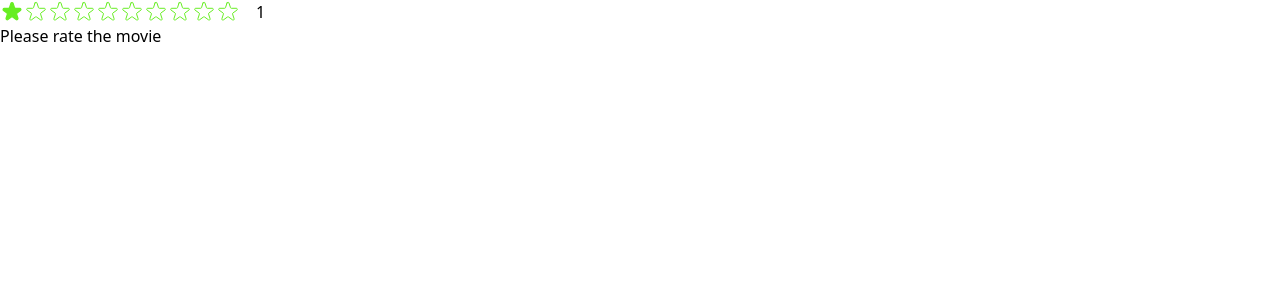
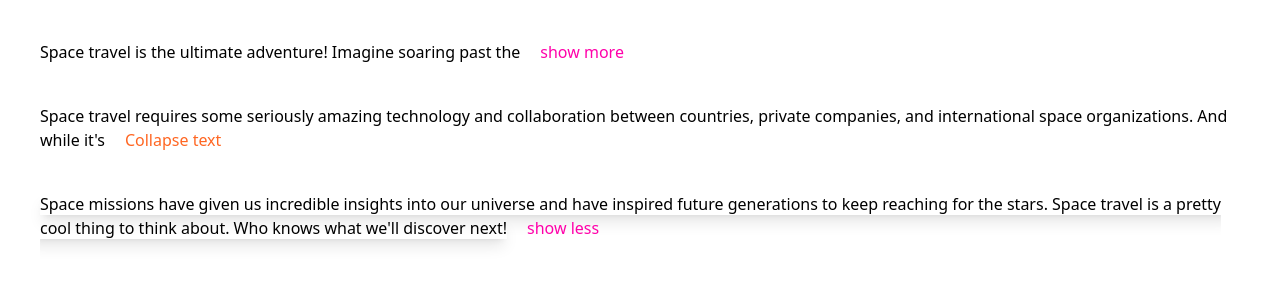
Before and after one commit to f-faizi/Ulearna-React-Projects, a React (Vite) app in the folder my-app/: page / in a window 1280 px wide. Shown: the top 300 px of the page. Built offline with nearby package versions, Linux system fonts and the light colour scheme.

Commit message:
some more compo

```diff
--- a/my-app/src/App.jsx
+++ b/my-app/src/App.jsx
@@ -9,8 +9,9 @@
 import PricingSection from "./components/pricing/PricingSection";
 import BlogHero from "./components/blog/blogHero/BlogHero";
 import ToDoList from "./toDoList/ToDoList";
-import RatingStars from "./assets/ratingStars/RatingStars";
+import RatingStars from "./components/ratingStars/RatingStars";
 import { useState } from "react";
+import ShowMore from "./components/showMore/ShowMore";
 
 function App() {
   const [movieRating, setMovieRating] = useState(null);
@@ -49,14 +50,15 @@
         massege={["tarible", "bad", "okay", "good", "better"]}
         defaultRating={3}
       /> */}
-      <div>
+      {/* <div>
         <RatingStars color="#67ee22" setMovieRating={setMovieRating} />
         {movieRating ? (
           <p>Movie was rated {movieRating ? movieRating : ""} </p>
         ) : (
           "Please rate the movie"
         )}
-      </div>
+      </div> */}
+      <ShowMore />
     </div>
   );
 }
--- /dev/null
+++ b/my-app/src/components/showMore/ShowMore.jsx
@@ -0,0 +1,37 @@
+import React from "react";
+import TextExpander from "./TextExpander";
+
+function ShowMore() {
+  return (
+    <div className="px-10">
+      <TextExpander>
+        Space travel is the ultimate adventure! Imagine soaring past the stars
+        and exploring new worlds. It's the stuff of dreams and science fiction,
+        but believe it or not, space travel is a real thing. Humans and robots
+        are constantly venturing out into the cosmos to uncover its secrets and
+        push the boundaries of what's possible.
+      </TextExpander>
+      <TextExpander
+        collapsedNumWords={20}
+        expandButtonText="Show text"
+        collapseButtonText="Collapse text"
+        buttonColor="#ff6622"
+      >
+        Space travel requires some seriously amazing technology and
+        collaboration between countries, private companies, and international
+        space organizations. And while it's not always easy (or cheap), the
+        results are out of this world. Think about the first time humans stepped
+        foot on the moon or when rovers were sent to roam around on Mars.
+      </TextExpander>
+
+      <TextExpander expanded={true} className="shadow-lg">
+        Space missions have given us incredible insights into our universe and
+        have inspired future generations to keep reaching for the stars. Space
+        travel is a pretty cool thing to think about. Who knows what we'll
+        discover next!
+      </TextExpander>
+    </div>
+  );
+}
+
+export default ShowMore;
--- /dev/null
+++ b/my-app/src/components/showMore/TextExpander.jsx
@@ -0,0 +1,31 @@
+import React, { useState } from "react";
+
+function TextExpander({
+  children,
+  className,
+  collapsedNumWords = 10,
+  expandButtonText = "show less",
+  collapseButtonText = "show more",
+  buttonColor = "#ff00aa",
+  expanded = false,
+}) {
+  const [isExpanded, setIsExpanded] = useState(expanded);
+  const displayText = isExpanded
+    ? children
+    : children.split(" ").slice(0, collapsedNumWords).join(" ");
+
+  return (
+    <div className="pt-10">
+      <span className={`${className}`}>{displayText}</span>
+      <button
+        onClick={() => setIsExpanded((exp) => !exp)}
+        className={`pl-5`}
+        style={{ color: buttonColor }}
+      >
+        {isExpanded ? expandButtonText : collapseButtonText}
+      </button>
+    </div>
+  );
+}
+
+export default TextExpander;
```
Also changed, not shown: my-app/src/components/ratingStars/RatingStars.jsx (renamed from my-app/src/assets/ratingStars/RatingStars.jsx).
